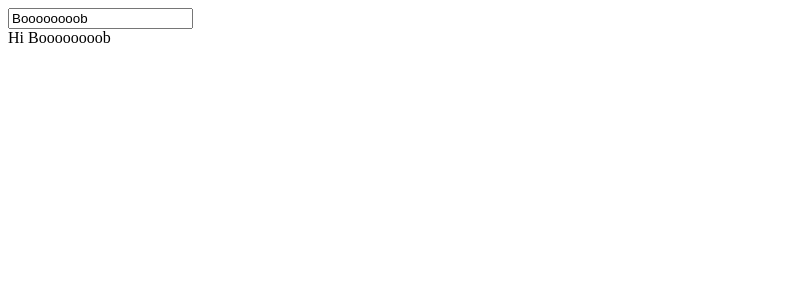
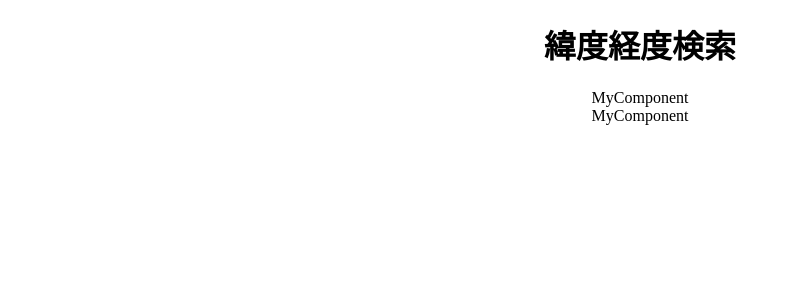
Before and after one commit to Cam1no/react-redux-from-beginning, a React (Create React App) app: page / in a window 1280 px wide. Shown: the top 300 px of the page, without its empty margins (0-791 px from the left). Built offline with nearby package versions, Linux system fonts and the light colour scheme; what react-tap-event-plugin would draw is missing.

Commit message:
雛形の生成

```diff
--- a/src/components/App.js
+++ b/src/components/App.js
@@ -1,26 +1,22 @@
 import React from 'react';
-import Greeting from './Greeting';
+import GeocodeResult from './GeocodeResult';
+import SearchForm from './SearchForm';
+
+import  PropTypes from 'prop-types';
+import MuiThemeProvider from 'material-ui/styles/MuiThemeProvider';
+import { AppBar, MenuItem, Drawer } from 'material-ui';
 
 export default class App extends React.Component {
   constructor(props){
     super(props)
-    this.state = {
-      name: "Boooooooob"
-    }
-  }
-
-  handleOnChange(name){
-    this.setState({ name })
   }
 
   render() {
     return (
-      <div>
-        <input
-          type="text" value={this.state.name}
-          onChange={(e) => this.handleOnChange(e.target.value)}
-        />
-        <Greeting name={this.state.name}/>
+      <div style={ { textAlign: 'center', cursor: 'none' } }>
+        <h1>緯度経度検索</h1>
+        <SearchForm />
+        <GeocodeResult />
       </div>
     );
   }
--- /dev/null
+++ b/src/components/GeocodeResult.js
@@ -0,0 +1,10 @@
+import React, {PropTypes} from 'react';
+
+export default class GeocodeResult extends React.Component {
+  render() {
+    return (<div>MyComponent</div>);
+  }
+}
+
+GeocodeResult.propTypes = {
+};
--- a/src/components/Greeting.js
+++ /dev/null
@@ -1,16 +0,0 @@
-import React from 'react';
-import PropTypes from 'prop-types';
-
-export default class Greeting extends React.Component {
-  render() {
-    return (
-      <div>
-        Hi {this.props.name}
-      </div>
-    );
-  }
-}
-
-Greeting.propTypes = {
-  name: PropTypes.string.isRequired,
-};
--- /dev/null
+++ b/src/components/SearchForm.js
@@ -0,0 +1,10 @@
+import React, {PropTypes} from 'react';
+
+export default class SearchFrom extends React.Component {
+  render() {
+    return (<div>MyComponent</div>);
+  }
+}
+
+SearchFrom.propTypes = {
+};
```
Also changed, not shown: src/App.js (deleted, +0 -28 lines), src/NavBar.js (deleted, +0 -32 lines), 1 other file (tests, documents, lock files or other folders).
